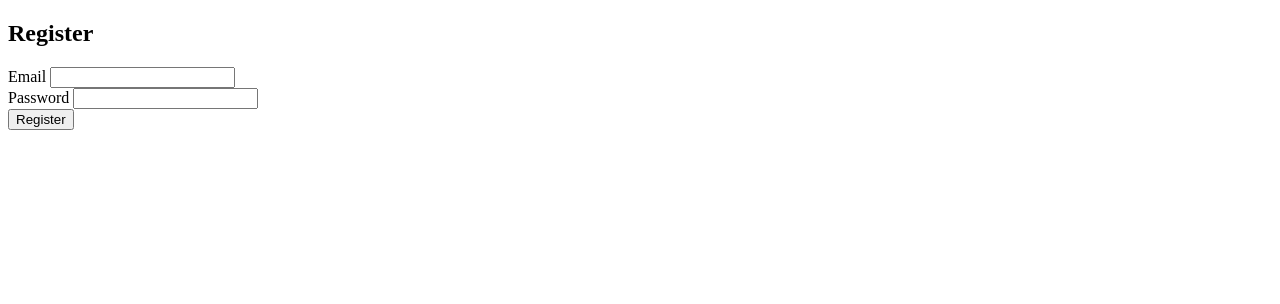
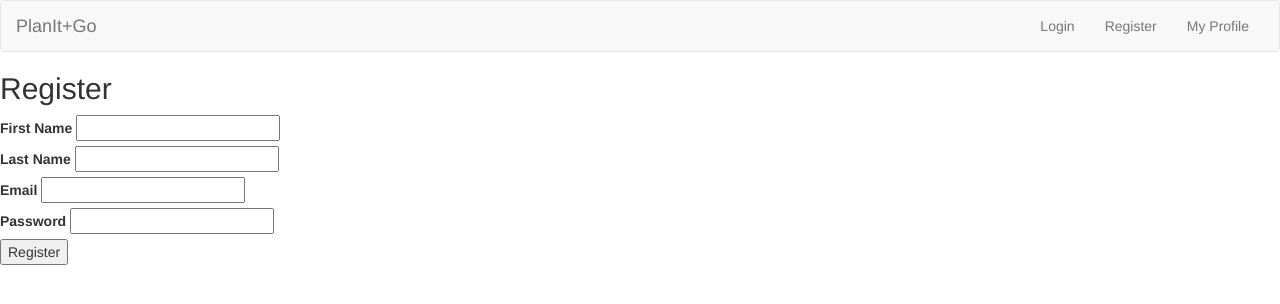
Before and after one commit to whitneybelba/PlanIt-Go, a Flask app: page /register in a window 1280 px wide. Shown: the top 304 px of the page. Run offline with Flask 2, Linux system fonts and the light colour scheme; some libraries are stand-ins or nearby versions.

Commit message:
added navbar with links to user profile, login/logout, register, and updated server.py accordingly

```diff
--- a/server.py
+++ b/server.py
@@ -34,8 +34,9 @@ def get_choices():
     bar_categories = request.args.getlist("bar")
     activity_categories = request.args.getlist("activity")
 
+
                 ############################################
-                #        yelp query for restaurants        #
+                ##       yelp query for restaurants       ##
                 ############################################
     # iterates over list of categories selected from checkboxes, calls
     # the search_yelp function for each category, and appends the returned
@@ -51,9 +52,11 @@ def get_choices():
 
         restaurant_list.append(rest_results)
 
+
                 ############################################
-                #            yelp query for bars           #
+                ##           yelp query for bars          ##
                 ############################################
+
     bar_list = []
     for bar in bar_categories:
         bar_results = search_yelp(bar, location, radius)
@@ -65,8 +68,9 @@ def get_choices():
 
         bar_list.append(bar_results)
 
+
                 ############################################
-                #         yelp query for activities        #
+                ##        yelp query for activities       ##
                 ############################################
 
     activity_list = []
@@ -86,12 +90,20 @@ def get_choices():
                            activity_list=activity_list)
 
 
+                ############################################
+                ##           show register form           ##
+                ############################################
+
 @app.route('/register', methods=['GET'])
 def register_form():
     """Show form for user signup."""
 
     return render_template("register.html")
 
+
+                ############################################
+                ##         process register form          ##
+                ############################################
 
 @app.route('/register', methods=['POST'])
 def register_process():
@@ -100,6 +112,8 @@ def register_process():
     # Get form variables
     email = request.form["email"]
     password = request.form["password"]
+    first_name = request.form["fname"]
+    last_name = request.form["lname"]
 
     check = User.query.filter_by(email=email).first()
     if check:
@@ -107,18 +121,25 @@ def register_process():
         return redirect("/login")
 
     else:
-        new_user = User(email=email, password=password)
+        new_user = User(email=email,
+                        password=password,
+                        first_name=first_name,
+                        last_name=last_name)
 
         db.session.add(new_user)
         db.session.commit()
 
         user = User.query.filter_by(email=email).first()
-        email = user.email
+        name = user.first_name
         trips = user.trips
 
         flash("User %s added." % email)
-        return render_template("user_profile.html", user=email, trips=trips)
+        return render_template("user_profile.html", user=name, trips=trips)
 
+
+                ############################################
+                ##             show login form            ##
+                ############################################
 
 @app.route('/login', methods=['GET'])
 def login_form():
@@ -126,6 +147,10 @@ def login_form():
 
     return render_template("login.html")
 
+
+                ############################################
+                ##           process login form           ##
+                ############################################
 
 @app.route('/login', methods=['POST'])
 def login_process():
@@ -146,23 +171,59 @@ def login_process():
         return redirect("/login")
 
     session["user_id"] = user.user_id
-    email = user.email
+    name = user.first_name
     trips = user.trips
 
     flash("Logged in")
-    return render_template("user_profile.html", user=email, trips=trips)
+    return render_template("user_profile.html", user=name, trips=trips)
 
 
-# @app.route('/login', methods=['GET'])
-# def login_form():
-#     """Show login form."""
+                ############################################
+                ##            show profile page           ##
+                ############################################
 
-#     restaurants = User.query.filter_by(Trip.restaurant).all()
+@app.route('/profile', methods=['GET'])
+def show_profile():
+    """Show profile page."""
 
-#     return render_template("trip.html",
-#                            restaurants=restaurants,
-#                            bars=bars,
-#                            activities=activities)
+    user_id = session["user_id"]
+    user = User.query.filter_by(user_id=user_id).first()
+    name = user.first_name
+    trips = user.trips
+
+    return render_template("user_profile.html", user=name, trips=trips)
+
+
+                ############################################
+                ##                 logout                 ##
+                ############################################
+
+@app.route('/logout')
+def logout():
+    """Log out user from session"""
+
+    del session["user_id"]
+    flash("You are now logged out")
+    return redirect("/")
+
+
+                ############################################
+                ##           show selected trip           ##
+                ############################################
+
+@app.route('/trip', methods=['GET'])
+def show_trip():
+    """Show selected trip for user."""
+
+    user_id = session["user_id"]
+    user = User.query.filter_by(user_id=user_id).first()
+    restaurants = db.session.query(Restaurant).filter_by.all()
+    session["user_id"] = user.user_id
+    trips = user.trips
+
+    return render_template("trip.html",
+                           trips=trips,
+                           restaurants=restaurants)
 
 
 if __name__ == "__main__":
--- a/templates/base.html
+++ b/templates/base.html
@@ -1,12 +1,46 @@
 <!doctype html>
 <html>
 <head>
-<link rel="stylesheet" type="text/css" href="../static/style.css">
-
-{% block content %}
-<title>put title here</title>
+  <meta charset="utf-8">
+  <meta name="viewport" content="width=device-width, initial-scale=1">
+  <link rel="stylesheet" href="http://maxcdn.bootstrapcdn.com/bootstrap/3.3.7/css/bootstrap.min.css">
+  <script src="https://ajax.googleapis.com/ajax/libs/jquery/1.12.4/jquery.min.js"></script>
+  <script src="http://maxcdn.bootstrapcdn.com/bootstrap/3.3.7/js/bootstrap.min.js"></script>
+  <link rel="stylesheet" type="text/css" href="../static/style.css">
 </head>
 <body>
+<nav class="navbar navbar-default">
+  <div class="container-fluid">
+    <!-- Brand and toggle get grouped for better mobile display -->
+    <div class="navbar-header">
+      <button type="button" class="navbar-toggle collapsed" data-toggle="collapse" data-target="#bs-example-navbar-collapse-1" aria-expanded="false">
+        <span class="sr-only">Toggle navigation</span>
+        <span class="icon-bar"></span>
+        <span class="icon-bar"></span>
+        <span class="icon-bar"></span>
+      </button>
+      <a class="navbar-brand" href="/">PlanIt+Go</a>
+    </div>
+
+    <!-- Collect the nav links, forms, and other content for toggling -->
+    <div class="collapse navbar-collapse" id="bs-example-navbar-collapse-1">
+      <ul class="nav navbar-nav navbar-right">
+        <li class="login-out">{% if "user_id" in session %}<a href="/logout">Logout</a></li>
+            {% else %}<a href="/login">Login</a>
+            {% endif %}
+        <li class="register">
+          <a href="/register">Register</span></a></li>
+          <li class="profile">
+          <a href="/profile">My Profile</span></a></li>
+      </ul>
+    </div><!-- /.navbar-collapse -->
+  </div><!-- /.container-fluid -->
+</nav>
+    {% for flash in get_flashed_messages() %}
+    {{ flash }}
+    {% endfor %}
+{% block content %}
+
     Put body here.
 
 {% endblock %}
--- a/templates/register.html
+++ b/templates/register.html
@@ -6,6 +6,18 @@
 
 <form action="register" method="POST">
 
+    <div>
+        <label>
+            First Name
+            <input type="text" name="fname">
+        </label>
+    </div>
+    <div>
+        <label>
+            Last Name
+            <input type="text" name="lname">
+        </label>
+    </div>
     <div>
         <label>
             Email
--- a/templates/results.html
+++ b/templates/results.html
@@ -35,7 +35,7 @@
         <td>{{ restaurant['review_count']}}</td>
         <td>{{ restaurant['location']['city'] }}</td>
         <td>{{ restaurant['category'] }}</td>
-        <td><button type="button" id="{{ restaurant['id']}}" class="btn">Add {{ restaurant['id'] }}</button></td>
+        <td><button type="button" id="{{ restaurant['id']}}" class="btn">Add</button></td>
         {# <!-- <td><a href="/showmap?lat={{restaurant['lat']}}">Show Map</a></td> --> #}
         {# <!-- <td data-lat="{{ restaurant['lat'] }}" class="triggerMap">Show Map</td> -->#}
         {# <!-- <td data-id="{{ restaurant['id'] }}" class="triggerMap">Show Map</td> --> #}
--- a/templates/trip.html
+++ b/templates/trip.html
@@ -1,9 +1,6 @@
 {% extends 'base.html' %}
 {% block content %}
 
-<h2>{{ trip }}:</h2>
-<p>{{restaurants}}</p>
-<p>{{ bars }}</p>
-<p>{{ activities }}</p>
+<h4>{{restaurants}}</h4>
 
 {% endblock %}
--- a/templates/user_profile.html
+++ b/templates/user_profile.html
@@ -1,11 +1,11 @@
 {% extends 'base.html' %}
 {% block content %}
-
+<title>{{ user }}'s Profile</title>
     <h3>Hello {{ user }}</h3>
     {% if trips %}
     <h4>Here are your saved trips:</h4>
     {% for trip in trips %}
-    <p><a href="{{ trip }}"> {{trip}} </a> </p>
+    <p><a href="/{{ trip }}"> {{trip}} </a> </p>
     {% endfor %}
     {% endif %}
 
```
Also changed, not shown: client.py (deleted, +0 -59 lines).
